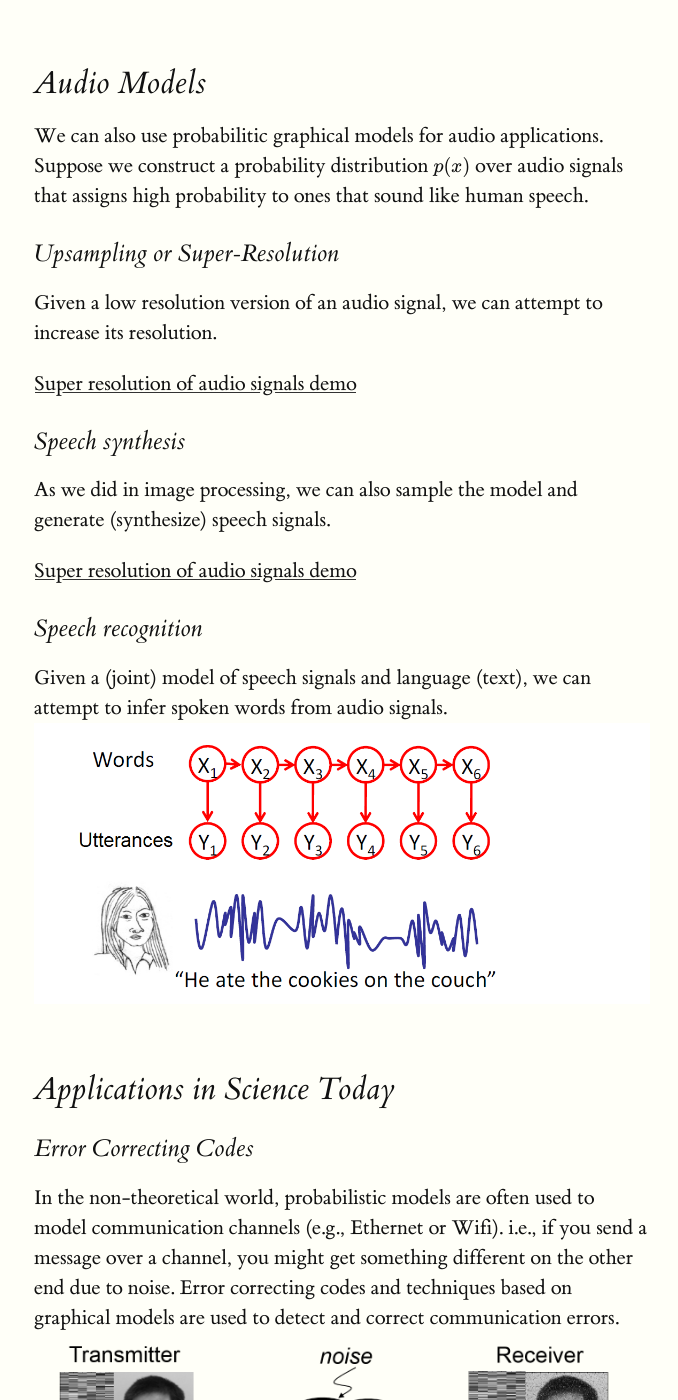
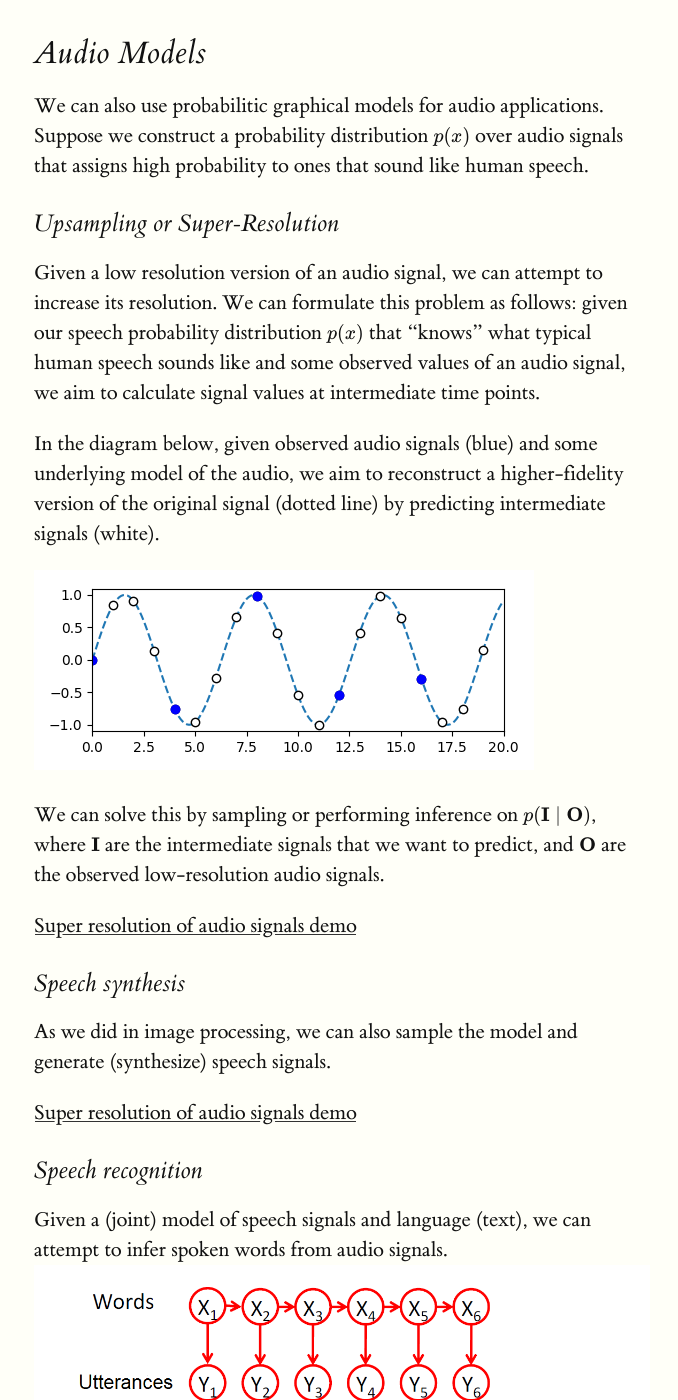
Before and after one commit to ermongroup/cs228-notes, a Jekyll site: the page docs/preliminaries/applications/index.html, which Jekyll copies as it is, in a window 1280 px wide and 1400 px high, scrolled down 6775 px. Shown: the whole window, without its empty margins (126-804 px from the left). Built offline with Jekyll 4.4.1, drawn with Linux system fonts in a browser that asks for light colours; formulas are drawn with MathJax 3; some of the changed text lies outside the part shown.

Commit message:
fixed typo, rebuilt html after in-painting and audio super-resolution extensions

```diff
--- a/docs/preliminaries/applications/index.html
+++ b/docs/preliminaries/applications/index.html
@@ -144,7 +144,7 @@
 <p><a id="image-inpainting"></a></p>
 <h3 id="in-painting">In-Painting</h3>
 
-<p>Using the same <script type="math/tex">p(x)</script>, we can also ‘fill in the rest of the image’. For example, given <script type="math/tex">p(x)</script> and a patch of an existing image (e.g., a piece of a photograph), we can sample from <script type="math/tex">p(\text{image} \mid \text{patch})</script> and generate different possible ways of completing the image:</p>
+<p>Using the same <script type="math/tex">p(\mathbf{x})</script> for faces as before, we can also “fill in” the rest of an image. For example, given <script type="math/tex">p(\mathbf{x})</script> and a patch of an existing image (e.g., a piece of a photograph), we can sample from <script type="math/tex">p(\textsf{image} \mid \textsf{patch})</script> and generate different possible ways of completing the image:</p>
 
 <p><img src="inpainting3.png" alt="inpainting2" /></p>
 
@@ -200,7 +200,13 @@ was starting to signing a major tripad of aid exile.]]</p>
 <p><a id="audio-superresolution"></a></p>
 <h3 id="upsampling-or-super-resolution">Upsampling or Super-Resolution</h3>
 
-<p>Given a low resolution version of an audio signal, we can attempt to increase its resolution.</p>
+<p>Given a low resolution version of an audio signal, we can attempt to increase its resolution.  We can formulate this problem as follows: given our speech probability distribution <script type="math/tex">p(x)</script> that “knows” what typical human speech sounds like and some observed values of an audio signal, we aim to calculate signal values at intermediate time points.</p>
+
+<p>In the diagram below, given observed audio signals (blue) and some underlying model of the audio, we aim to reconstruct a higher-fidelity version of the original signal (dotted line) by predicting intermediate signals (white).</p>
+
+<p><img src="audioSuperresolution.png" alt="Audio Super-Resolution" /></p>
+
+<p>We can solve this by sampling or performing inference on <script type="math/tex">p(\textbf{I} \mid \textbf{O})</script>, where <script type="math/tex">\textbf{I}</script> are the intermediate signals that we want to predict, and <script type="math/tex">\textbf{O}</script> are the observed low-resolution audio signals.</p>
 
 <p><a href="https://kuleshov.github.io/audio-super-res/">Super resolution of audio signals demo</a></p>
 
@@ -220,7 +226,7 @@ was starting to signing a major tripad of aid exile.]]</p>
 
 <p><a id="error-correcting-codes"></a></p>
 <h3 id="error-correcting-codes">Error Correcting Codes</h3>
-<p>In the non-theoretical world, probabilistic models are often used to model communication channels (e.g., Ethernet or Wifi). i.e., if you send a message over a channel, you might get something different on the other end due to noise. Error correcting codes and techniques based on graphical models are used to detect and correct communication errors.
+<p>In the non-theoretical world, probabilistic models are often used to model communication channels (e.g., Ethernet or Wifi). I.e., if you send a message over a channel, you might get something different on the other end due to noise. Error correcting codes and techniques based on graphical models are used to detect and correct communication errors.
 <img src="Picture1.png" alt="codes" /></p>
 
 <p><a id="comp-bio"></a></p>
```
Also changed, not shown: other parts of docs/preliminaries/applications/index.html (+1 -1 lines), preliminaries/applications/index.md (+1 -1 lines), docs/preliminaries/applications/audioSuperresolution.png (added).
